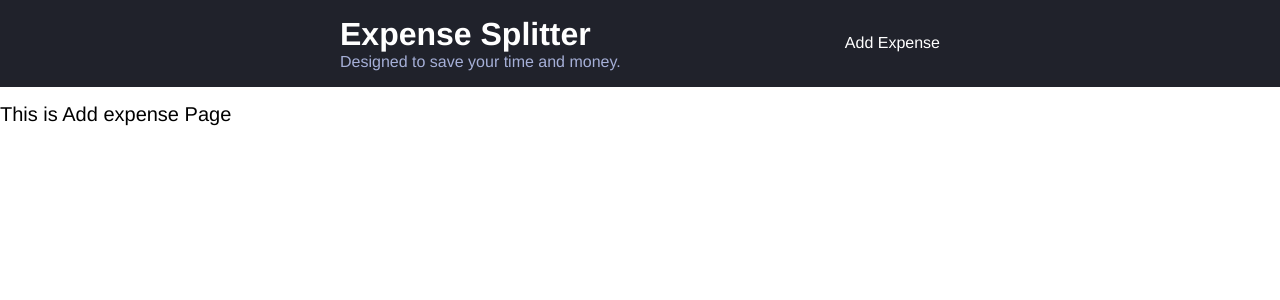
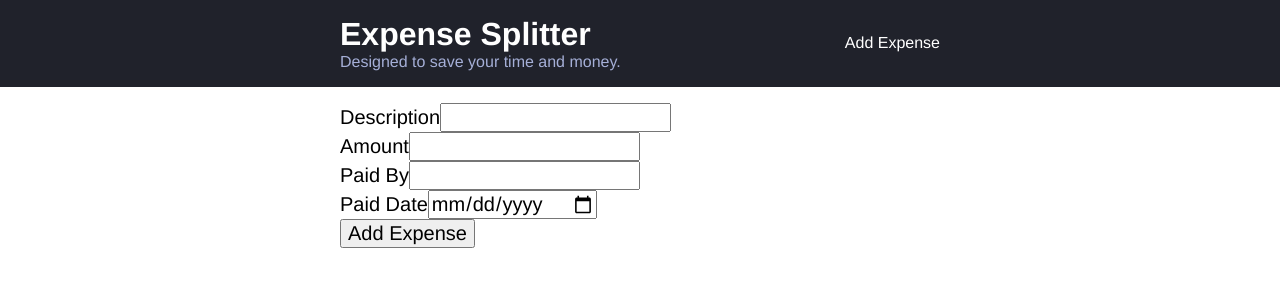
Before and after one commit to aryalprekshya/expense-splitter, a React (Create React App) app: page /edit/1 in a window 1280 px wide. Shown: the top 300 px of the page. Built offline with nearby package versions, Linux system fonts and the light colour scheme.

Commit message:
added add-expense form

```diff
--- a/src/views/AddExpense.jsx
+++ b/src/views/AddExpense.jsx
@@ -1,5 +1,37 @@
 import React from "react";
+import Header from "../components/component/Header";
 
 export default function AddExpense() {
-  return <div>This is Add expense Page</div>;
+  const handleAddExpense = () => {
+    console.log("Add expense button is clicked");
+  };
+
+  return (
+    <>
+      <div className="container">
+        <div>
+          <form onClick={handleAddExpense}>
+            <div>
+              <label>Description</label>
+              <input type="text" />
+            </div>
+            <div>
+              <label>Amount</label>
+              <input type="text" />
+            </div>
+            <div>
+              <label>Paid By</label>
+              <input type="text" />
+            </div>
+            <div>
+              <label>Paid Date</label>
+              <input type="date" />
+            </div>
+
+            <button>Add Expense</button>
+          </form>
+        </div>
+      </div>
+    </>
+  );
 }
```
